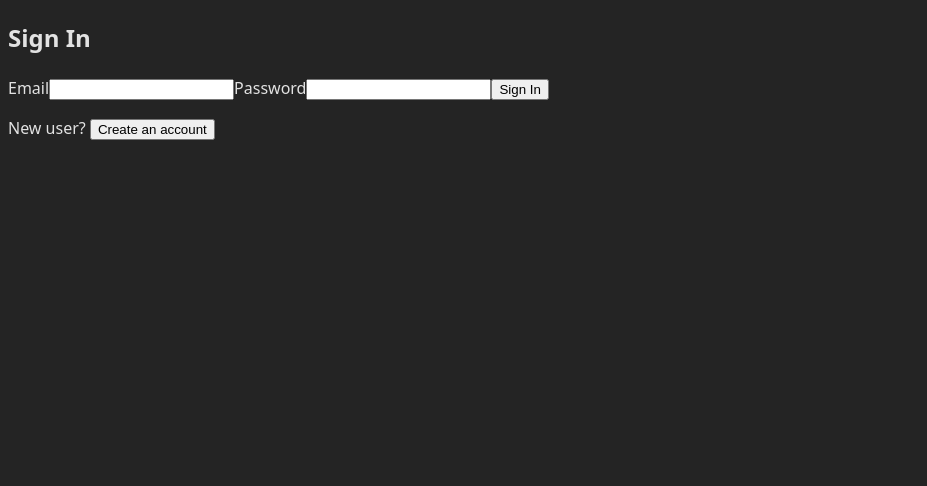
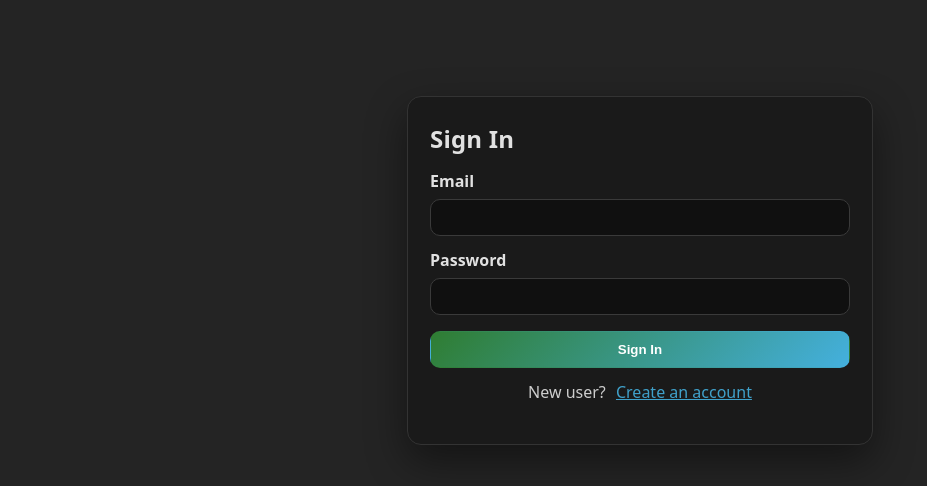
Before and after one commit to AndyC00/Habit_Tracker, a React (Vite) app in the folder frontend/: page / in a window 1280 px wide. Shown: the top 486 px of the page, without its empty margins (0-927 px from the left). Built offline with nearby package versions, Linux system fonts and the light colour scheme; no server answers.

Commit message:
login window decorated

```diff
--- a/frontend/src/style.css
+++ b/frontend/src/style.css
@@ -261,3 +261,102 @@
   color: #ff6b6b;
   font-weight: 600;
 }
+
+/* -------- Auth UI (login/register) -------- */
+.auth-container {
+  width: min(420px, 92vw);
+  margin: 12vh auto;
+  background: #1a1a1a;
+  color: inherit;
+  border: 1px solid #333;
+  border-radius: 14px;
+  padding: 24px 22px;
+  box-shadow: 0 16px 40px rgba(0, 0, 0, 0.45);
+}
+
+.auth-container h2 {
+  margin: 0 0 12px;
+  font-weight: 800;
+  letter-spacing: 0.2px;
+}
+
+.auth-container form {
+  display: flex;
+  flex-direction: column;
+  gap: 12px;
+}
+
+.auth-container label {
+  display: flex;
+  flex-direction: column;
+  gap: 6px;
+  font-weight: 600;
+}
+
+.auth-container input[type="email"],
+.auth-container input[type="password"] {
+  padding: 10px 12px;
+  border-radius: 10px;
+  border: 1px solid #3a3a3a;
+  background: #101010;
+  color: inherit;
+  outline: none;
+  transition: border-color 0.2s ease, box-shadow 0.2s ease, transform 0.05s ease;
+}
+
+.auth-container input:focus {
+  border-color: #44b0de;
+  box-shadow: 0 0 0 3px rgba(68, 176, 222, 0.2);
+}
+
+.auth-container .error {
+  margin: 4px 0 0;
+  padding: 10px 12px;
+  color: #ffb4b4;
+  background: rgba(255, 77, 77, 0.12);
+  border: 1px solid rgba(255, 77, 77, 0.3);
+  border-radius: 10px;
+}
+
+.auth-container button[type="submit"] {
+  margin-top: 4px;
+  padding: 10px 14px;
+  width: 100%;
+  border-radius: 10px;
+  border: 1px solid transparent;
+  background: linear-gradient(135deg, #2f7d32, #44b0de);
+  color: #fff;
+  font-weight: 700;
+  cursor: pointer;
+  transition: transform 0.08s ease, filter 0.15s ease, box-shadow 0.2s ease;
+}
+
+.auth-container button[type="submit"]:hover {
+  filter: brightness(1.06);
+  box-shadow: 0 10px 22px rgba(68, 176, 222, 0.22);
+}
+
+.auth-container button[type="submit"]:active {
+  transform: translateY(1px);
+}
+
+.auth-container p {
+  margin-top: 12px;
+  text-align: center;
+  opacity: 0.9;
+}
+
+.auth-container p > button {
+  background: none;
+  border: none;
+  padding: 0;
+  margin-left: 6px;
+  color: #44b0de;
+  text-decoration: underline;
+  cursor: pointer;
+  font: inherit;
+}
+
+.auth-container p > button:hover {
+  filter: brightness(1.1);
+}
```
